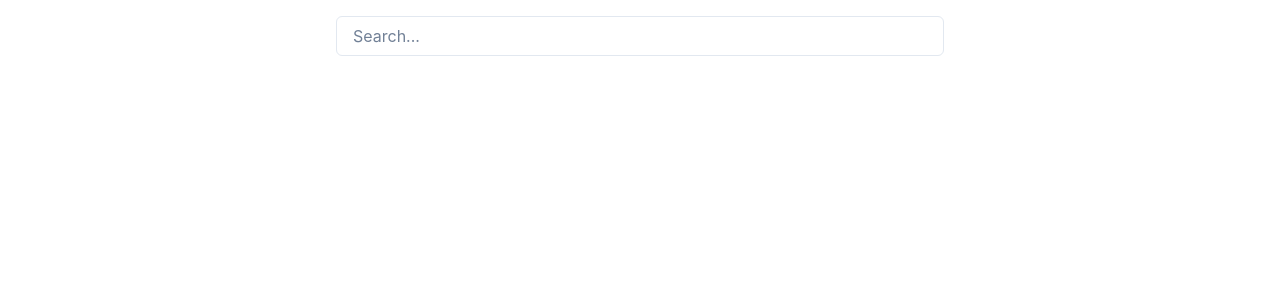
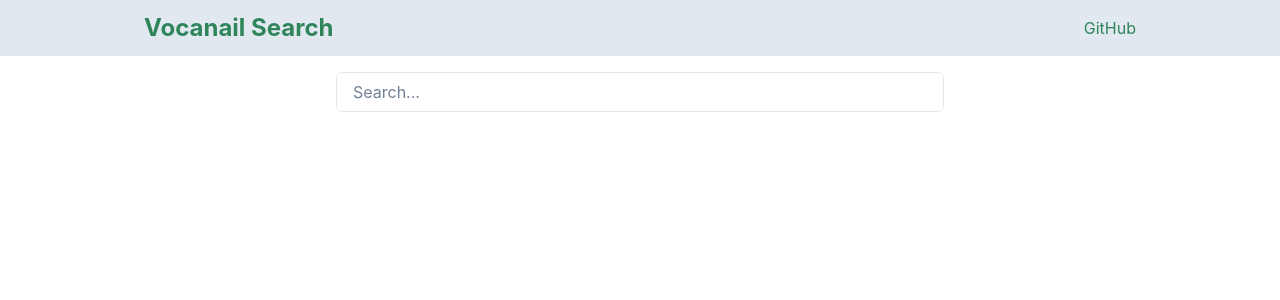
Before and after one commit to fanta-git/vocanail-search, a Next.js app: page / in a window 1280 px wide. Shown: the top 300 px of the page. Built offline with nearby package versions, Linux system fonts and the light colour scheme.

Commit message:
add: ヘッダーを仮で設置

```diff
--- /dev/null
+++ b/src/components/Header.tsx
@@ -0,0 +1,23 @@
+import { REPOSITORY_URL, SITE_NAME } from "@/consts/page";
+import { Box, Container, HStack, Heading, Link, Spacer } from "@chakra-ui/react";
+import NextLink from "next/link";
+
+export default function Header() {
+  return (
+    <Box color={"green.600"} bgColor={"gray.200"}>
+      <Container maxW="container.lg">
+        <HStack h={14}>
+          <Heading as='h1' fontSize="2xl" cursor="pointer">
+            <Link as={NextLink} href="/" _hover={{ textDecoration: "none" }}>
+              {SITE_NAME}
+            </Link>
+          </Heading>
+          <Spacer />
+          <Link as={NextLink} href={REPOSITORY_URL} _hover={{ color: "green.900" }}>
+            GitHub
+          </Link>
+        </HStack>
+      </Container>
+    </Box>
+  )
+}
--- /dev/null
+++ b/src/consts/page.ts
@@ -0,0 +1,2 @@
+export const REPOSITORY_URL = 'https://github.com/fanta-git/vocanail-search';
+export const SITE_NAME = 'Vocanail Search';
--- a/src/pages/_app.tsx
+++ b/src/pages/_app.tsx
@@ -1,3 +1,4 @@
+import Header from '@/components/Header';
 import '@/styles/globals.css'
 import { ChakraProvider } from '@chakra-ui/react'
 import { QueryClient, QueryClientProvider } from '@tanstack/react-query';
@@ -15,6 +16,7 @@ export default function App({ Component, pageProps }: AppProps) {
   return (
     <ChakraProvider>
       <QueryClientProvider client={queryClient}>
+        <Header />
         <Component {...pageProps} />
       </QueryClientProvider>
     </ChakraProvider>
```
